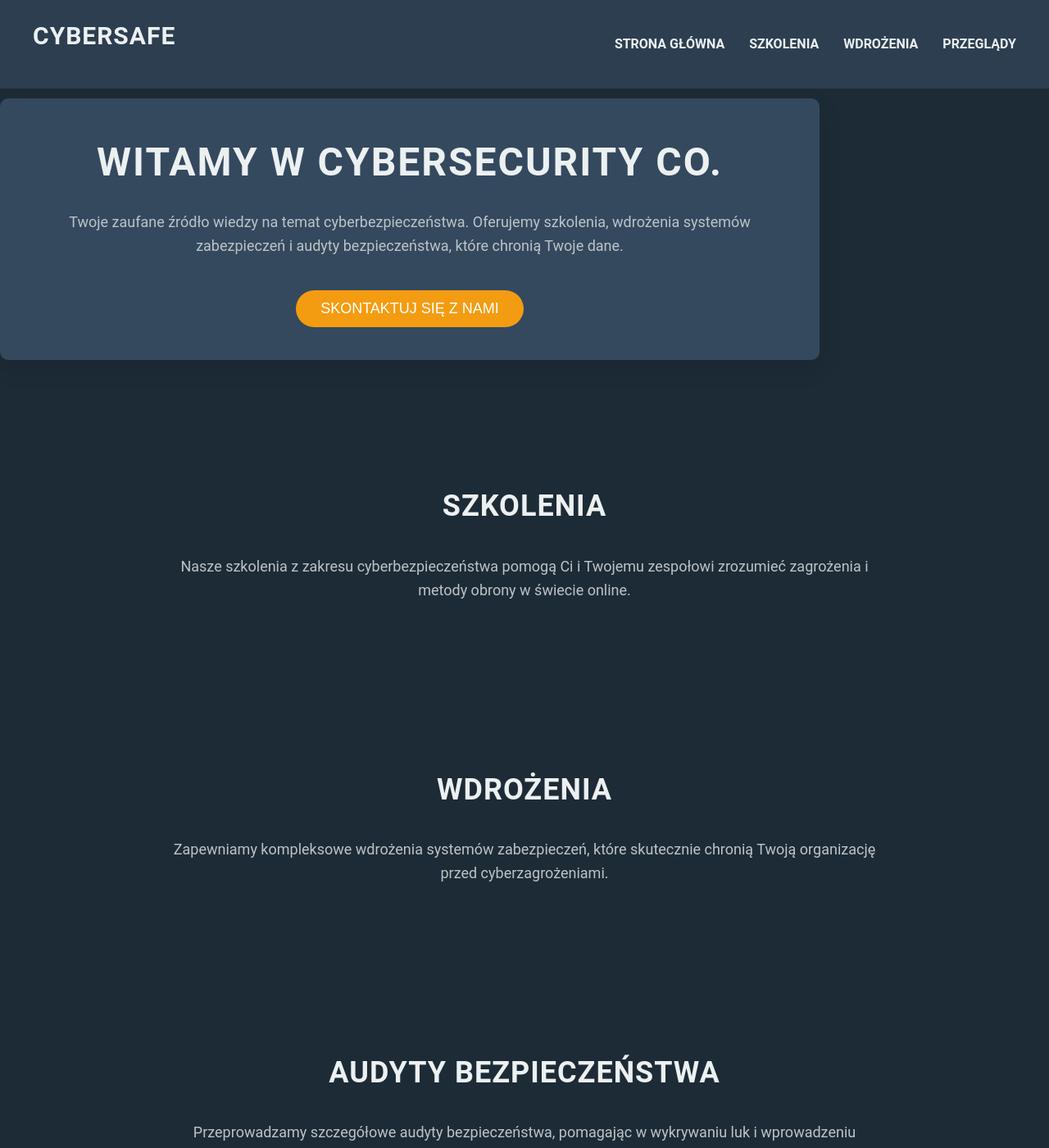
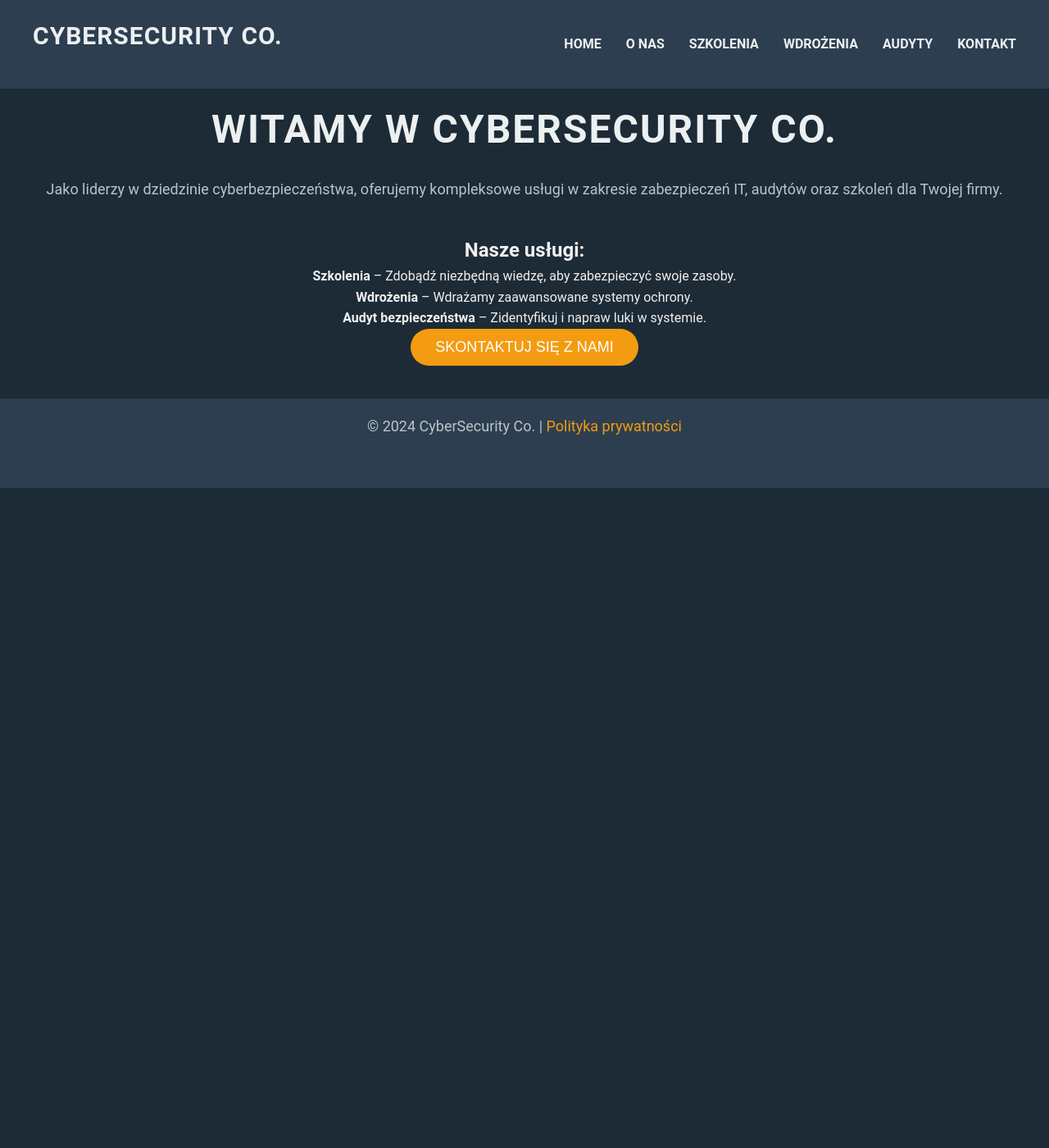
Before and after one commit to dadmins1984/Web, a Jekyll site: the page built from index.md, in a window 1280 px wide and 1400 px high. Shown: the whole window at 82% size. Built offline with Jekyll 4.4.1, drawn with Linux system fonts in a browser that asks for light colours; some of the changed text lies outside the part shown.

Commit message:
fdsadgagdasg

```diff
--- a/_config.yml
+++ b/_config.yml
@@ -1,7 +1,68 @@
-title: "Firma CyberBezpieczeństwo"
-description: "Profesjonalne usługi w zakresie cyberbezpieczeństwa"
-baseurl: ""
-url: "https://dadmins1984.github.io/Web/"
-markdown: kramdown
-sass:
-  style: compressed
+# Strona podstawowa
+title: CyberSecurity Co.
+description: "Firma specjalizująca się w usługach cyberbezpieczeństwa. Oferujemy audyty, szkolenia, oraz wdrożenia rozwiązań ochrony danych."
+url: "https://dadmins1984.github.io/Web"  # Zmień na swoją domenę
+baseurl: ""  # Zostaw pusty, chyba że masz subfolder, np. "/moja-strona"
+lang: pl
+timezone: "Europe/Warsaw"
+
+# Ustawienia Jekyll
+markdown: kramdown  # Silnik do renderowania Markdown
+theme: jekyll-theme-slate  # Możesz zmienić na preferowany motyw
+
+# Ustawienia do rozwoju
+paginate: 5  # Liczba postów na stronę (jeśli masz bloga)
+
+# Spersonalizowane zmienne
+social_links:
+  twitter: "https://twitter.com/twoja_firma"
+  linkedin: "https://linkedin.com/company/twoja_firma"
+  facebook: "https://facebook.com/twoja_firma"
+  instagram: "https://instagram.com/twoja_firma"
+
+# Ustawienia wtyczek (opcjonalne, zależne od używanych wtyczek)
+plugins:
+  - jekyll-feed
+  - jekyll-seo-tag
+
+# Ustawienia faviconu i logo
+favicon: /assets/images/favicon.ico
+logo: /assets/images/logo.png
+
+# Parametry SEO
+seo:
+  title: "CyberSecurity Co. - Zabezpieczamy Twoje dane"
+  description: "Oferujemy usługi ochrony danych, audyty i szkolenia w zakresie cyberbezpieczeństwa."
+  twitter_card: summary_large_image
+
+# Strona domowa
+defaults:
+  - scope:
+      path: ""
+    values:
+      layout: "default"  # Layout dla wszystkich stron
+      author: "CyberSecurity Co."
+      sidebar: false  # Jeśli chcesz sidebar, zmień na true
+
+# Strona kontaktowa
+contact:
+  email: kontakt@twojadomena.com
+  phone: "+48 123 456 789"
+  address: "ul. Bezpieczna 1, 00-000 Warszawa"
+
+# Wtyczki i inne dodatki
+exclude:
+  - Gemfile
+  - Gemfile.lock
+  - README.md
+  - node_modules
+  - vendor
+
+# Kultura kodu: dodaj linki, stylizacje do innych plików (np. animacje, obrazy)
+assets:
+  css:
+    - /assets/css/style.css
+  js:
+    - /assets/js/main.js
+  images:
+    - /assets/images/header-bg.jpg
--- a/_includes/footer.html
+++ b/_includes/footer.html
@@ -1,4 +1,3 @@
 <footer>
-    <p>&copy; 2024 CyberSafe - Wszystkie prawa zastrzeżone</p>
-    <p>Kontakt: <a href="mailto:kontakt@cybersafe.pl">kontakt@cybersafe.pl</a></p>
+    <p>&copy; 2024 CyberSecurity Co. | <a href="#">Polityka prywatności</a></p>
   </footer>
--- a/_includes/header.html
+++ b/_includes/header.html
@@ -1,13 +1,15 @@
 <header>
     <div class="logo">
-      <h1>CyberSafe</h1>
+      <h1>CyberSecurity Co.</h1>
     </div>
     <nav>
       <ul>
-        <li><a href="{{ '/' | relative_url }}">Strona Główna</a></li>
-        <li><a href="{{ '/szkolenia' | relative_url }}">Szkolenia</a></li>
-        <li><a href="{{ '/wdrozenia' | relative_url }}">Wdrożenia</a></li>
-        <li><a href="{{ '/przeglady' | relative_url }}">Przeglądy</a></li>
+        <li><a href="{{ '/' | relative_url }}">Home</a></li>
+        <li><a href="{{ '/about' | relative_url }}">O nas</a></li>
+        <li><a href="#training">Szkolenia</a></li>
+        <li><a href="#deployments">Wdrożenia</a></li>
+        <li><a href="#audits">Audyty</a></li>
+        <li><a href="#contact">Kontakt</a></li>
       </ul>
     </nav>
     <div class="hamburger" onclick="toggleMenu()">☰</div>
--- a/_layouts/default.html
+++ b/_layouts/default.html
@@ -4,32 +4,13 @@
   <meta charset="UTF-8">
   <meta name="viewport" content="width=device-width, initial-scale=1.0">
   <title>{{ page.title }}</title>
-  <link rel="stylesheet" href="{{ 'https://dadmins1984.github.io/Web/assets/css/style.css' | relative_url }}">
+  <link rel="stylesheet" href="{{ '/assets/css/style.css' | relative_url }}">
 </head>
 <body>
   {% include header.html %}
 
   <main>
-    <div class="content-container">
-      <h1>Witamy w CyberSecurity Co.</h1>
-      <p>Twoje zaufane źródło wiedzy na temat cyberbezpieczeństwa. Oferujemy szkolenia, wdrożenia systemów zabezpieczeń i audyty bezpieczeństwa, które chronią Twoje dane.</p>
-      <button>Skontaktuj się z nami</button>
-    </div>
-
-    <section id="training">
-      <h2>Szkolenia</h2>
-      <p>Nasze szkolenia z zakresu cyberbezpieczeństwa pomogą Ci i Twojemu zespołowi zrozumieć zagrożenia i metody obrony w świecie online.</p>
-    </section>
-
-    <section id="deployments">
-      <h2>Wdrożenia</h2>
-      <p>Zapewniamy kompleksowe wdrożenia systemów zabezpieczeń, które skutecznie chronią Twoją organizację przed cyberzagrożeniami.</p>
-    </section>
-
-    <section id="audits">
-      <h2>Audyty Bezpieczeństwa</h2>
-      <p>Przeprowadzamy szczegółowe audyty bezpieczeństwa, pomagając w wykrywaniu luk i wprowadzeniu niezbędnych poprawek.</p>
-    </section>
+    {{ content }}
   </main>
 
   {% include footer.html %}
--- a/index.md
+++ b/index.md
@@ -1,14 +1,16 @@
 ---
 layout: default
-title: "CyberSafe - Firma zajmująca się Cyberbezpieczeństwem"
+title: "CyberSecurity Co."
 ---
 
-# Witamy w CyberSafe
+# Witamy w CyberSecurity Co.
 
-Jesteśmy firmą specjalizującą się w zapewnianiu kompleksowego bezpieczeństwa cyfrowego. Nasza oferta obejmuje **szkolenia**, **wdrożenia** i **przeglądy** systemów zabezpieczeń.
+Jako liderzy w dziedzinie cyberbezpieczeństwa, oferujemy kompleksowe usługi w zakresie zabezpieczeń IT, audytów oraz szkoleń dla Twojej firmy.
 
-## Kontakt
+## Nasze usługi:
 
-Masz pytania? Skontaktuj się z nami!
+- **Szkolenia** – Zdobądź niezbędną wiedzę, aby zabezpieczyć swoje zasoby.
+- **Wdrożenia** – Wdrażamy zaawansowane systemy ochrony.
+- **Audyt bezpieczeństwa** – Zidentyfikuj i napraw luki w systemie.
 
-Email: [kontakt@cybersafe.pl](mailto:kontakt@cybersafe.pl)
+<button>Skontaktuj się z nami</button>
```
Also changed, not shown: contact.md (added, +33 -0 lines).
